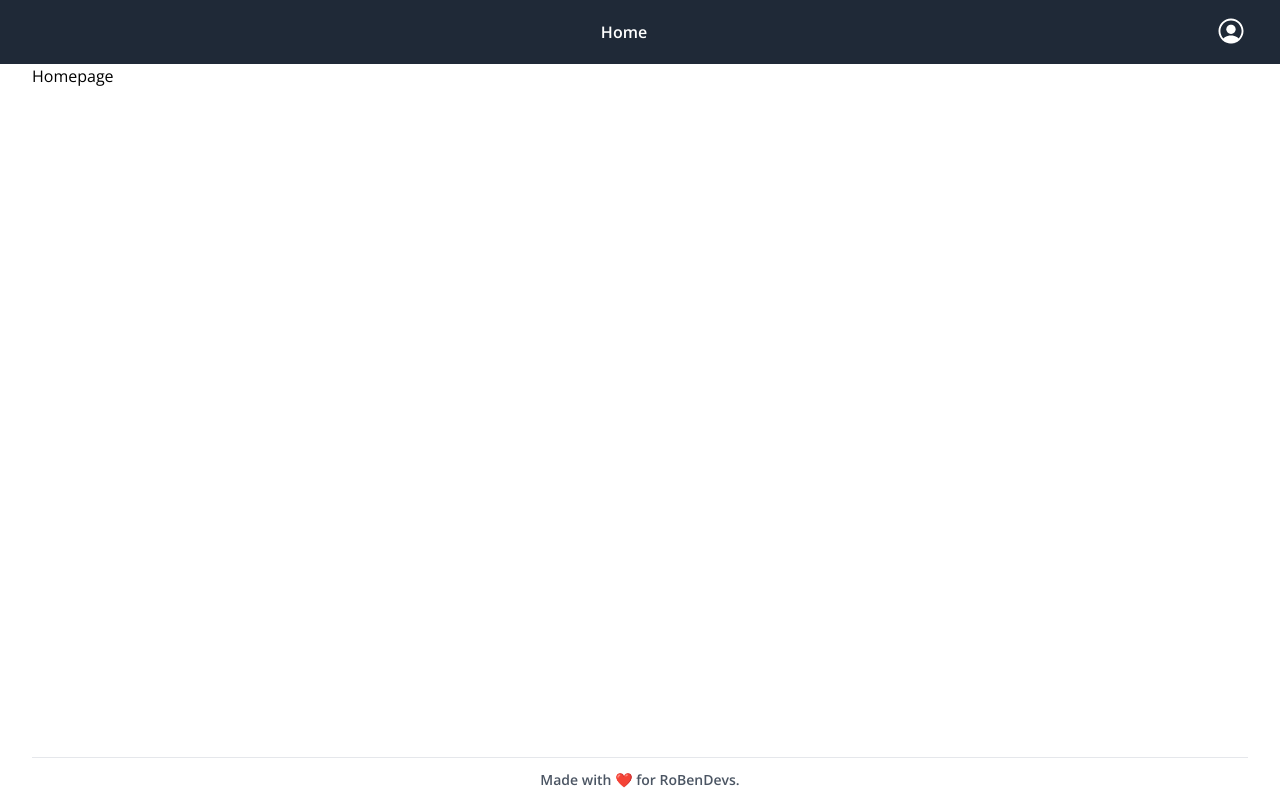
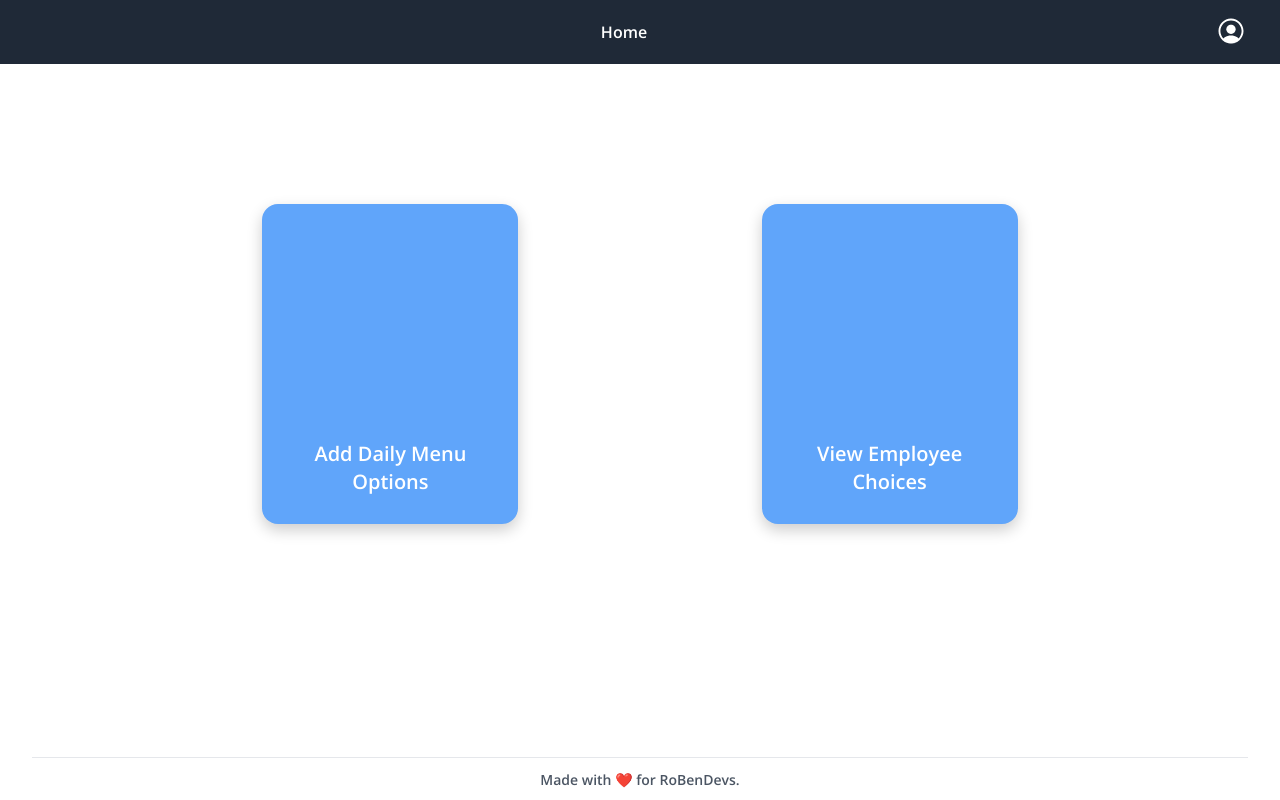
Before and after one commit to MuhammadRukon/office-lunch-menu-management, a React (Vite) app: page / in a window 1280 px wide. Built offline with nearby package versions, Linux system fonts and the light colour scheme.

Commit message:
feat: home page complete

```diff
--- a/src/component/footer/Footer.jsx
+++ b/src/component/footer/Footer.jsx
@@ -2,7 +2,7 @@ import React from "react";
 
 const Footer = () => {
   return (
-    <div className="xl:container mx-auto px-8 mt-6 flex justify-center  font-semibold text-sm text-gray-600 font-primary">
+    <div className="xl:container mx-auto px-8 mt-6 flex justify-center font-semibold text-sm text-gray-600 font-primary">
       <p className="border-t w-full pt-3 text-center">
         Made with ❤️ for RoBenDevs.
       </p>
--- /dev/null
+++ b/src/component/home/Card.jsx
@@ -0,0 +1,12 @@
+import React from "react";
+import { Link } from "react-router-dom";
+
+const Card = ({ data }) => {
+  return (
+    <Link to={data.path}  className="h-52 md:h-80 w-40 md:w-64 flex hover:scale-110 duration-150 transform items-end cursor-pointer rounded-2xl p-5 text-base md:text-xl font-semibold text-white bg-blue-400 shadow-[0_6px_15px_rgba(0,0,0,0.2)] text-center">
+      <h3 className="h-14 md:h-16">{data.name}</h3>
+    </Link>
+  );
+};
+
+export default Card;
--- a/src/pages/home/Home.jsx
+++ b/src/pages/home/Home.jsx
@@ -1,9 +1,41 @@
 import MainLayout from "../../layout/MainLayout";
+import Card from "./../../component/home/Card.jsx"
+
+
 
 const Home = () => {
+  const role = "admin"
+  const cardsData = [
+    {
+      name: "Add Daily Menu Options",
+      for: "admin",
+      path: "/add-menu"
+    },
+    {
+      name: "View Employee Choices",
+      for: "admin",
+      path: "/view-choice"
+    },
+    {
+      name: "View Daily Menu",
+      for: "employee",
+      path: "/view-menu"
+    },
+    {
+      name: "Select Lunch Choice",
+      for: "employee",
+      path: "/select-lunch"
+    },
+  ];
   return (
     <>
-      <MainLayout>Homepage</MainLayout>
+      <MainLayout>
+        <div className="flex gap-[10%] lg:gap-[20%] justify-center items-center h-[calc(100vh-200px)]">
+          {cardsData.map((data, idx) => (
+            data.for === role && <Card data={data} key={idx} />
+          ))}
+        </div>
+      </MainLayout>
     </>
   );
 };
```
